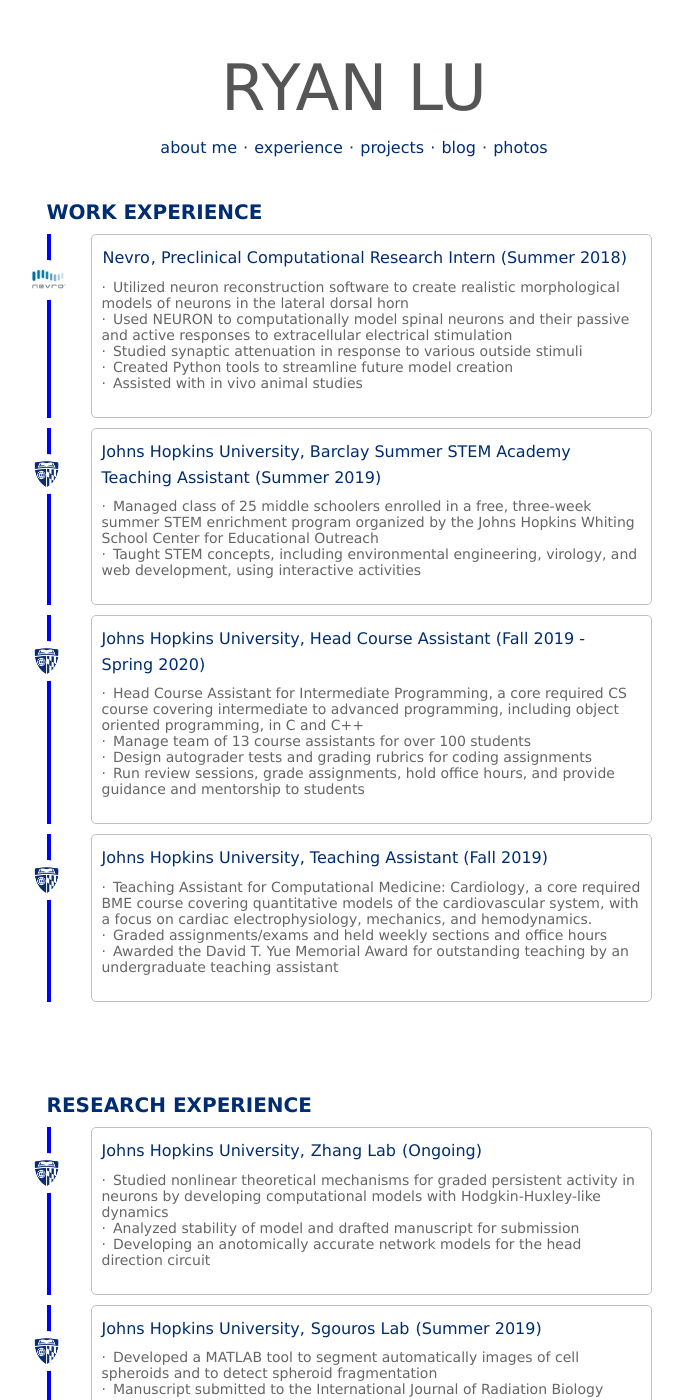
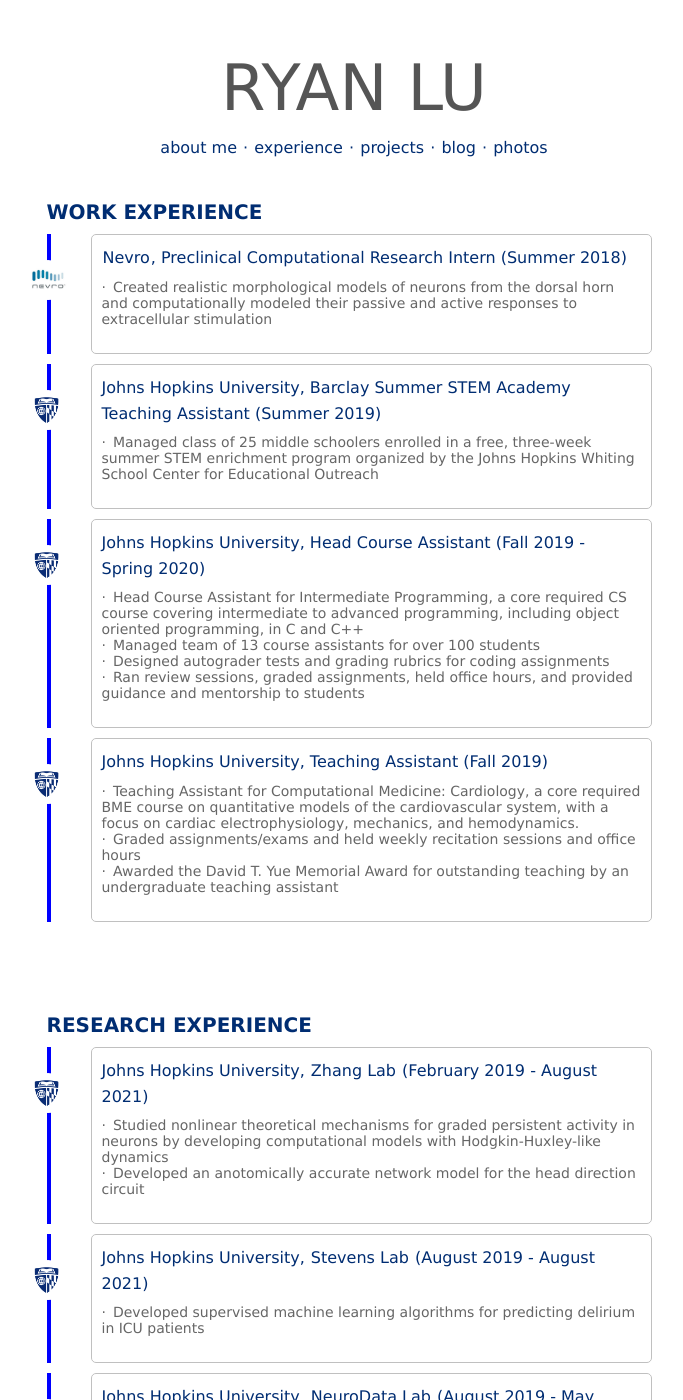
Before and after one commit to ryanlu41/ryanlu41.github.io, a Jekyll site: the page built from experience/index.html, in a window 1280 px wide and 1400 px high. Shown: the whole window, without its empty margins (286-969 px from the left). Built offline with Jekyll 4.4.1, drawn with Linux system fonts in a browser that asks for light colours; some of the changed text lies outside the part shown.

Commit message:
updated experiences and projects

```diff
--- a/experience/index.html
+++ b/experience/index.html
@@ -63,11 +63,7 @@ title: Ryan Lu - Experience
 			<div class="timeline-item nevro">
 				<h4><a href="https://nevro.com/English/Home/default.aspx">Nevro</a>, Preclinical Computational Research Intern (Summer 2018)</h4>
 				<ul>
-					<li>Utilized neuron reconstruction software to create realistic morphological models of neurons in the lateral dorsal horn</li>
-					<li>Used NEURON to computationally model spinal neurons and their passive and active responses to extracellular electrical stimulation</li>
-					<li>Studied synaptic attenuation in response to various outside stimuli</li>
-					<li>Created Python tools to streamline future model creation</li>
-					<li>Assisted with in vivo animal studies</li>
+					<li>Created realistic morphological models of neurons from the dorsal horn and computationally modeled their passive and active responses to extracellular stimulation</li>
 				</ul>
 			</div>
 		</div>
@@ -76,7 +72,6 @@ title: Ryan Lu - Experience
 				<h4>Johns Hopkins University, Barclay Summer STEM Academy Teaching Assistant (Summer 2019)</h4>
 				<ul>
 					<li>Managed class of 25 middle schoolers enrolled in a free, three-week summer STEM enrichment program organized by the Johns Hopkins Whiting School Center for Educational Outreach </li>
-					<li>Taught STEM concepts, including environmental engineering, virology, and web development, using interactive activities</li>
 				</ul>
 			</div>
 		</div>
@@ -84,11 +79,10 @@ title: Ryan Lu - Experience
 			<div class="timeline-item jhu">
 				<h4>Johns Hopkins University, Head Course Assistant (Fall 2019 - Spring 2020)</h4>
 				<ul>
-					<li>Head Course Assistant for Intermediate Programming, a core required CS course covering intermediate to advanced
-					programming, including object oriented programming, in C and C++</li>
-					<li>Manage team of 13 course assistants for over 100 students</li>
-					<li>Design autograder tests and grading rubrics for coding assignments</li>
-					<li>Run review sessions, grade assignments, hold office hours, and provide guidance and mentorship to students</li>
+					<li>Head Course Assistant for Intermediate Programming, a core required CS course covering intermediate to advanced programming, including object oriented programming, in C and C++</li>
+					<li>Managed team of 13 course assistants for over 100 students</li>
+					<li>Designed autograder tests and grading rubrics for coding assignments</li>
+					<li>Ran review sessions, graded assignments, held office hours, and provided guidance and mentorship to students</li>
 				</ul>
 			</div>
 		</div>
@@ -97,9 +91,9 @@ title: Ryan Lu - Experience
 				<h4>Johns Hopkins University, Teaching Assistant (Fall 2019)</h4>
 				<ul>
 					<li>Teaching Assistant for Computational Medicine: Cardiology, a core required BME course
-					covering quantitative models of the cardiovascular system, with a focus on cardiac
+					on quantitative models of the cardiovascular system, with a focus on cardiac
 				  	electrophysiology, mechanics, and hemodynamics. </li>
-					<li>Graded assignments/exams and held weekly sections and office hours</li>
+					<li>Graded assignments/exams and held weekly recitation sessions and office hours</li>
 					<li>Awarded the David T. Yue Memorial Award for outstanding teaching by an undergraduate teaching assistant</li>
 				</ul>
 			</div>
@@ -113,11 +107,27 @@ title: Ryan Lu - Experience
 		<h3>RESEARCH EXPERIENCE</h3>
 		<div class="timeline">
 			<div class="timeline-item jhu">
-				<h4>Johns Hopkins University, <a href='https://pages.jh.edu/~kechen/'>Zhang Lab</a> (Ongoing)</h4>
+				<h4>Johns Hopkins University, <a href='https://pages.jh.edu/~kechen/'>Zhang Lab</a> (February 2019 - August 2021)</h4>
 				<ul>
 					<li>Studied nonlinear theoretical mechanisms for graded persistent activity in neurons by developing computational models with Hodgkin-Huxley-like dynamics</li>
-					<li>Analyzed stability of model and drafted manuscript for submission</li>
-					<li>Developing an anotomically accurate network models for the head direction circuit</li>
+					<li>Developed an anotomically accurate network model for the head direction circuit</li>
+				</ul>
+			</div>
+		</div>
+		<div class="timeline">
+			<div class="timeline-item jhu">
+				<h4>Johns Hopkins University, <a href='https://lcicm.jhmi.edu/'>Stevens Lab</a> (August 2019 - August 2021)</h4>
+				<ul>
+					<li>Developed supervised machine learning algorithms for predicting delirium in ICU patients</li>
+				</ul>
+			</div>
+		</div>
+		<div class="timeline">
+			<div class="timeline-item jhu">
+				<h4>Johns Hopkins University, <a href='https://neurodata.io/'>NeuroData Lab</a> (August 2019 - May 2020)</h4>
+				<ul>
+					<li>Developed <a href='https://github.com/neurodata/brainlit'>brainlit</a>, a Python software package for analyzing large 3D brain volumes</li>
+					<li>Merged a <a href='https://github.com/scikit-image/scikit-image/pull/4435'>pull request</a> into scikit-image, a popular open source image processing Python libraries with a million monthly downloads</li>
 				</ul>
 			</div>
 		</div>
@@ -126,7 +136,6 @@ title: Ryan Lu - Experience
 				<h4>Johns Hopkins University, <a href = 'https://sgouroslab.jhu.edu/'>Sgouros Lab</a> (Summer 2019)</h4>
 				<ul>
 					<li>Developed a MATLAB tool to segment automatically images of cell spheroids and to detect spheroid fragmentation</li>
-					<li>Manuscript submitted to the International Journal of Radiation Biology</li>
 				</ul>
 			</div>
 		</div>
@@ -154,9 +163,6 @@ title: Ryan Lu - Experience
 				<h4>UC Davis, <a href = 'https://yamadalab.ucdavis.edu/'>Yamada Lab</a> (Summer 2017)</h4>
 				<ul>
 					<li>Led a project to create an inducible CRISPR/Cas9 system</li>
-					<li>Designed sgRNA sequences, constructed plasmids, and transfected CRISPR/Cas9 technology into mammalian epithelia cells</li>
-					<li>Microfabricated thin film PDMS membranes for stretch experiments and improved manufacturing technique for more consistent membrane production</li>
-					<li>Analyzed cells using western blots and immunofluorescence microscopy</li>
 				</ul>
 			</div>
 		</div>
@@ -184,14 +190,6 @@ title: Ryan Lu - Experience
 				</ul>
 			</div>
 		</div>
-		<div class="timeline">
-			<div class="timeline-item hmr">
-				<h4>Director of Finance, <a href = 'https://hippocratesmedreview.org/'>Hippocrates Med Review</a> (2018)</h4>
-				<ul>
-					<li>Managed the budget for Hippocrates Med Review, a student organization dedicated to making medical information more readily available</li>
-				</ul>
-			</div>
-		</div>
 	</div>
 </div>
 
--- a/index.html
+++ b/index.html
@@ -8,7 +8,7 @@ title: Ryan Lu - Profile
             <div class="col-sm-4"><img id='profile' src='./images/photo.jpg' /></div>
             <div class="col-sm-8">
                 <h4 class='about'>Hi, my name is Ryan Lu, and I am currently a second-year MD/PhD student at <span class="highlight">Northwestern University.</span> I will be starting my PhD in the <a href="https://sites.northwestern.edu/kennedylab/">Kennedy Lab</a> in Fall of 2023. I received my BS in Biomedical Engineering with Departmental Honors in 2020 from <span class="highlight">Johns Hopkins University</span>.</h4>
-                <h4 class = 'about'> My research interests lie in theoretical neuroscience and data science. I have previously worked with many labs/companies, including <a href='https://nevro.com/English/Home/default.aspx'>Nevro</a>, the <a href='https://pages.jh.edu/kechen/'>Zhang Lab</a>, and the <a href='https://lcicm.jhmi.edu/'>Stevens Lab.</a></h4>
+                <h4 class = 'about'> My research interests lie in theoretical neuroscience and data science. My prior research experiences include research performed with <a href='https://nevro.com/English/Home/default.aspx'>Nevro</a>, the <a href='https://pages.jh.edu/kechen/'>Zhang Lab</a>, and the <a href='https://lcicm.jhmi.edu/'>Stevens Lab.</a></h4>
             </div>
         </div>
     </div>
--- a/projects/index.html
+++ b/projects/index.html
@@ -41,7 +41,7 @@ title: Ryan Lu - Projects
 		<div class="project-item">
 			<h4><a href='https://github.com/scikit-image/scikit-image/pull/4435'>3D Rank Filters</a></h4>
 			<ul>
-				<li>Developed a 3D rank filter algorithm and merged code into scikit-image, a popular open-source image processing Python library.</li>
+				<li>3D rank filtering algorithm using Cython, Python, and C merged into scikit-image</li>
 			</ul>
 		</div>
 	</div>
```
Also changed, not shown: other parts of experience/index.html (+1 -1 lines).
